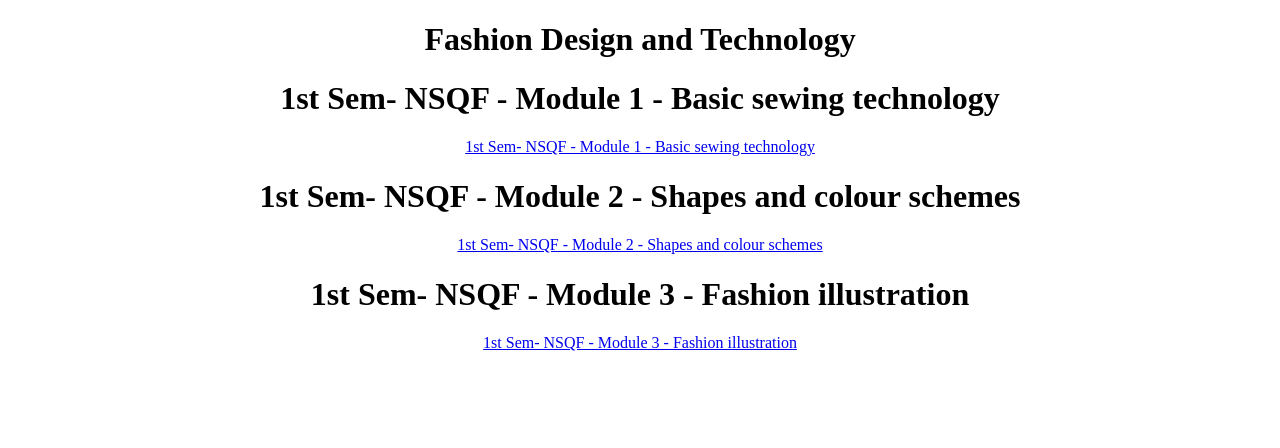
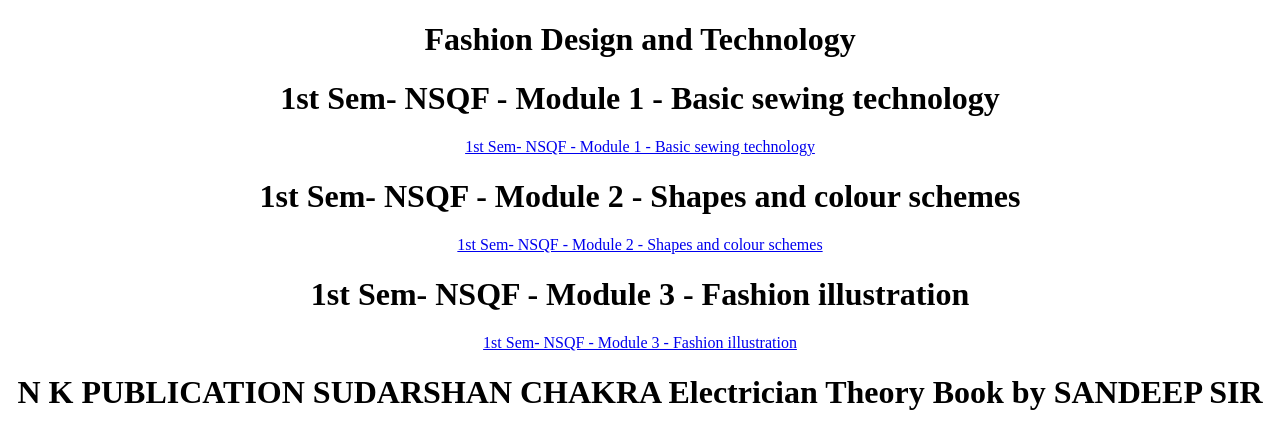
Before and after one commit to hemmishra536/mishratest, a plain HTML site: page index.html in a window 1280 px wide. Drawn offline with Linux system fonts and the light colour scheme.

Commit message:
Update index.html

```diff
--- a/index.html
+++ b/index.html
@@ -23,6 +23,12 @@ h1 {text-align: center;}
 
 
 
+     <h1> N K PUBLICATION SUDARSHAN CHAKRA Electrician Theory Book by SANDEEP SIR</h1>
+
+
+
+
+
 
 
 
```
